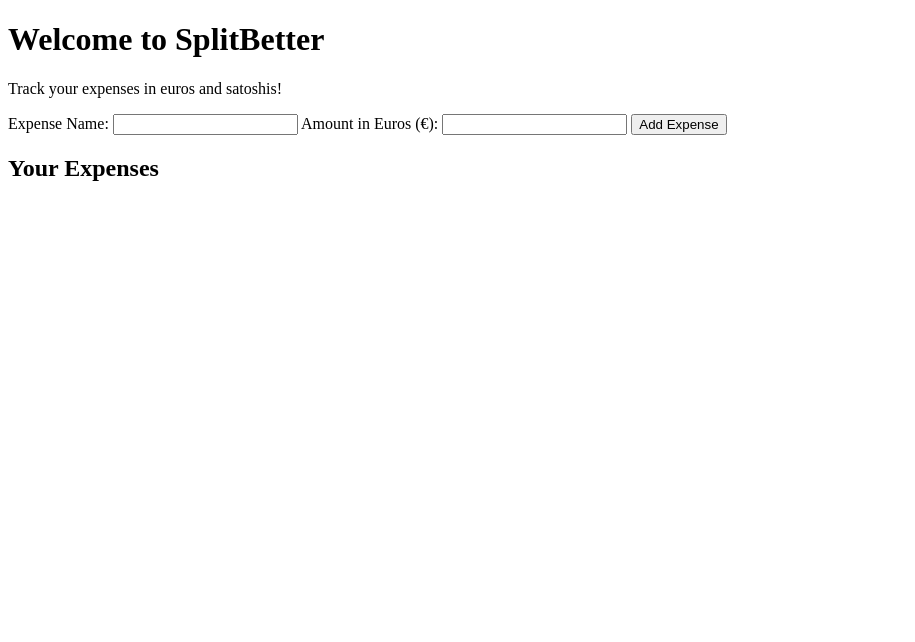
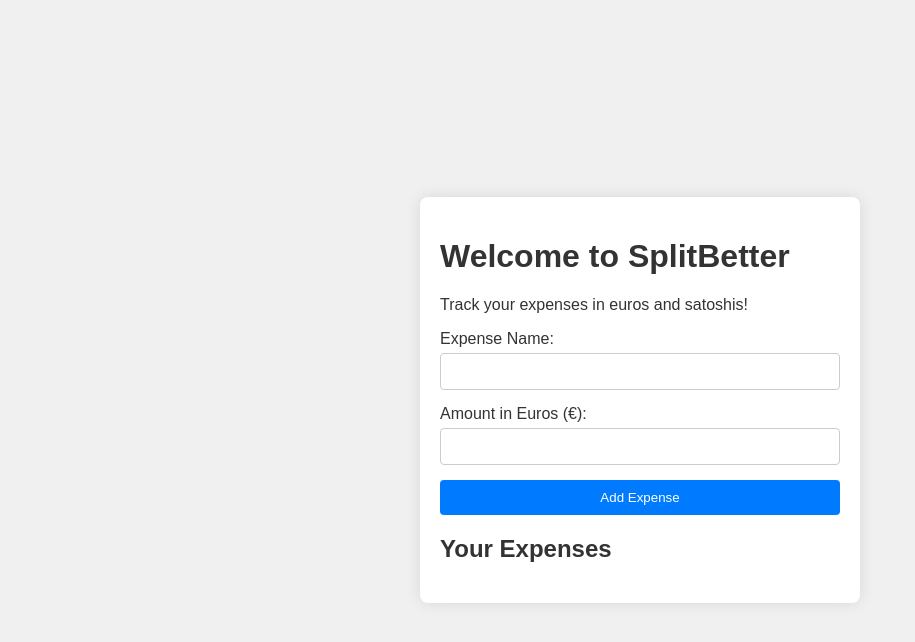
Before and after one commit to nunomcduarte/splitBetter, a plain HTML site: page index.html in a window 1280 px wide. Shown: the whole page, without its empty margins (0-915 px from the left). Drawn offline with Linux system fonts and the light colour scheme.

Commit message:
Styled app with CSS and added local storage to persist expenses

```diff
--- a/app.js
+++ b/app.js
@@ -14,6 +14,28 @@
         console.error('Error fetching Bitcoin price:', error);
         return null;
     }
+}
+
+// Load expenses from local storage
+function loadExpenses() {
+    const expenses = JSON.parse(localStorage.getItem('expenses')) || [];
+    expenses.forEach(expense => {
+        addExpenseToList(expense.name, expense.amountEuros, expense.amountSats);
+    });
+}
+
+// Save expenses to local storage
+function saveExpense(expense) {
+    const expenses = JSON.parse(localStorage.getItem('expenses')) || [];
+    expenses.push(expense);
+    localStorage.setItem('expenses', JSON.stringify(expenses));
+}
+
+// Function to add expense to the list in the DOM
+function addExpenseToList(name, amountEuros, amountSats) {
+    const listItem = document.createElement('li');
+    listItem.textContent = `${name}: €${amountEuros.toFixed(2)} (${amountSats.toFixed(0)} sats)`;
+    expensesList.appendChild(listItem);
 }
 
 // Listen for form submission
@@ -35,13 +57,15 @@
     // Calculate equivalent amount in satoshis
     const expenseAmountSats = (expenseAmountEuros / bitcoinPriceInEuros) * 100000000;
 
-    // Create a new list item to display the expense
-    const listItem = document.createElement('li');
-    listItem.textContent = `${expenseName}: €${expenseAmountEuros.toFixed(2)} (${expenseAmountSats.toFixed(0)} sats)`;
+    // Add the expense to the list in the DOM
+    addExpenseToList(expenseName, expenseAmountEuros, expenseAmountSats);
 
-    // Add the list item to the expense list
-    expensesList.appendChild(listItem);
+    // Save the expense to local storage
+    saveExpense({ name: expenseName, amountEuros: expenseAmountEuros, amountSats: expenseAmountSats });
 
     // Clear the form inputs
     form.reset();
 });
+
+// Load expenses when the page loads
+loadExpenses();
--- a/index.html
+++ b/index.html
@@ -7,11 +7,11 @@
     <title>SplitBetter</title>
 </head>
 <body>
+    <div id="app-container">
         <h1>Welcome to SplitBetter</h1>
         <p>Track your expenses in euros and satoshis!</p>
 
         <!-- Expense Form -->
-    <div>
         <form id="expense-form">
             <label for="expense-name">Expense Name:</label>
             <input type="text" id="expense-name" required>
@@ -21,13 +21,13 @@
 
             <button type="submit">Add Expense</button>
         </form>
-    </div>
 
         <!-- Expense List -->
         <div id="expense-list">
             <h2>Your Expenses</h2>
             <ul id="expenses"></ul>
         </div>
+    </div>
 
     <script src="app.js"></script>
 </body>
--- a/styles.css
+++ b/styles.css
@@ -0,0 +1,69 @@
+/* General Styles */
+body {
+    font-family: Arial, sans-serif;
+    background-color: #f0f0f0;
+    color: #333;
+    margin: 0;
+    padding: 0;
+    display: flex;
+    justify-content: center;
+    align-items: center;
+    min-height: 100vh;
+}
+
+/* Container for the App */
+#app-container {
+    background-color: #ffffff;
+    padding: 20px;
+    border-radius: 8px;
+    box-shadow: 0 0 15px rgba(0, 0, 0, 0.1);
+    max-width: 400px;
+    width: 100%;
+}
+
+/* Form Styles */
+form {
+    display: flex;
+    flex-direction: column;
+    margin-bottom: 20px;
+}
+
+label {
+    margin-bottom: 5px;
+}
+
+input[type="text"],
+input[type="number"] {
+    padding: 10px;
+    margin-bottom: 15px;
+    border: 1px solid #ccc;
+    border-radius: 4px;
+}
+
+button {
+    padding: 10px;
+    background-color: #007bff;
+    color: #ffffff;
+    border: none;
+    border-radius: 4px;
+    cursor: pointer;
+    transition: background-color 0.3s;
+}
+
+button:hover {
+    background-color: #0056b3;
+}
+
+/* Expense List Styles */
+#expense-list ul {
+    list-style-type: none;
+    padding: 0;
+}
+
+#expense-list li {
+    background-color: #f9f9f9;
+    padding: 10px;
+    margin-bottom: 10px;
+    border-radius: 4px;
+    border: 1px solid #ddd;
+}
```
Lines whose indentation alone changed are shown as unchanged.
